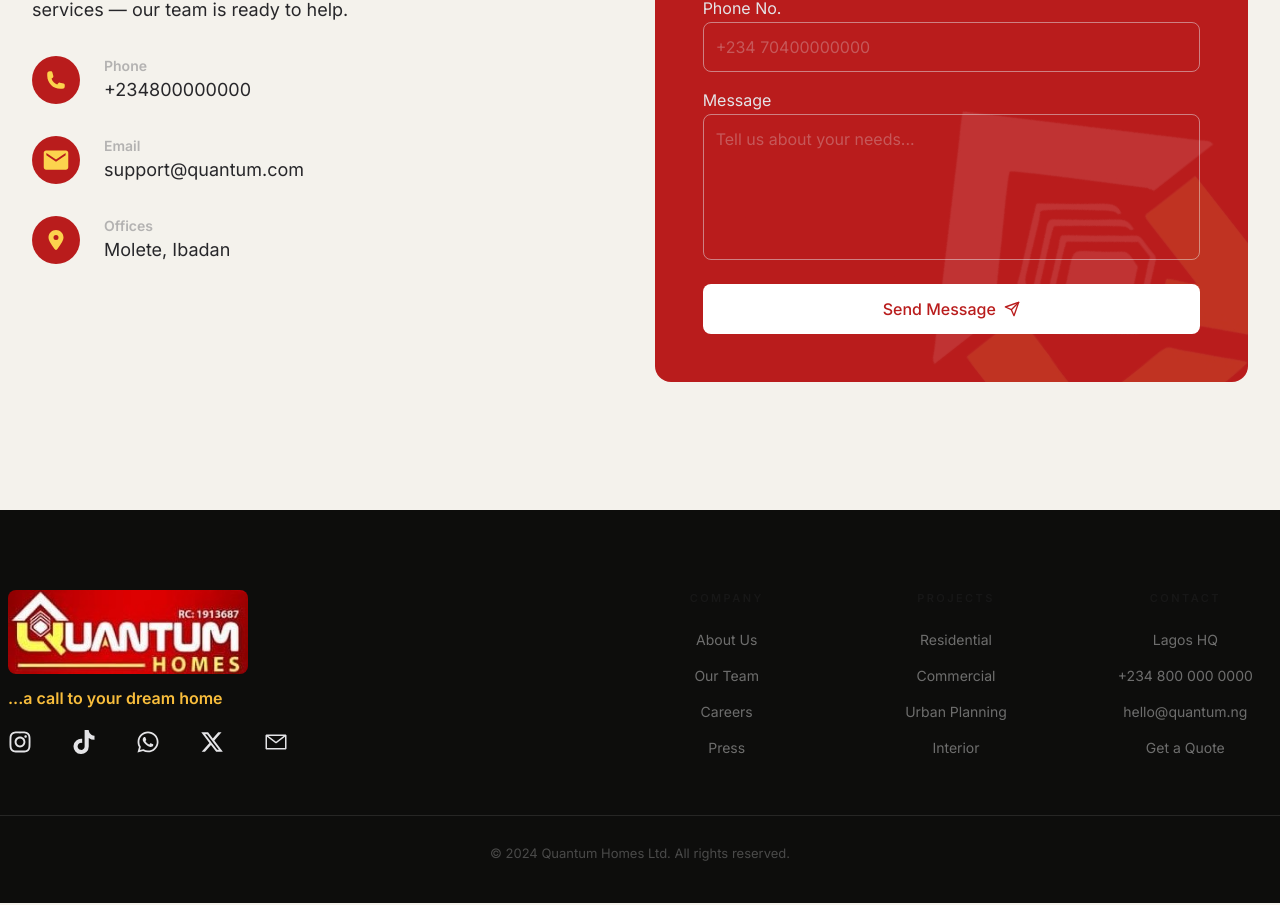
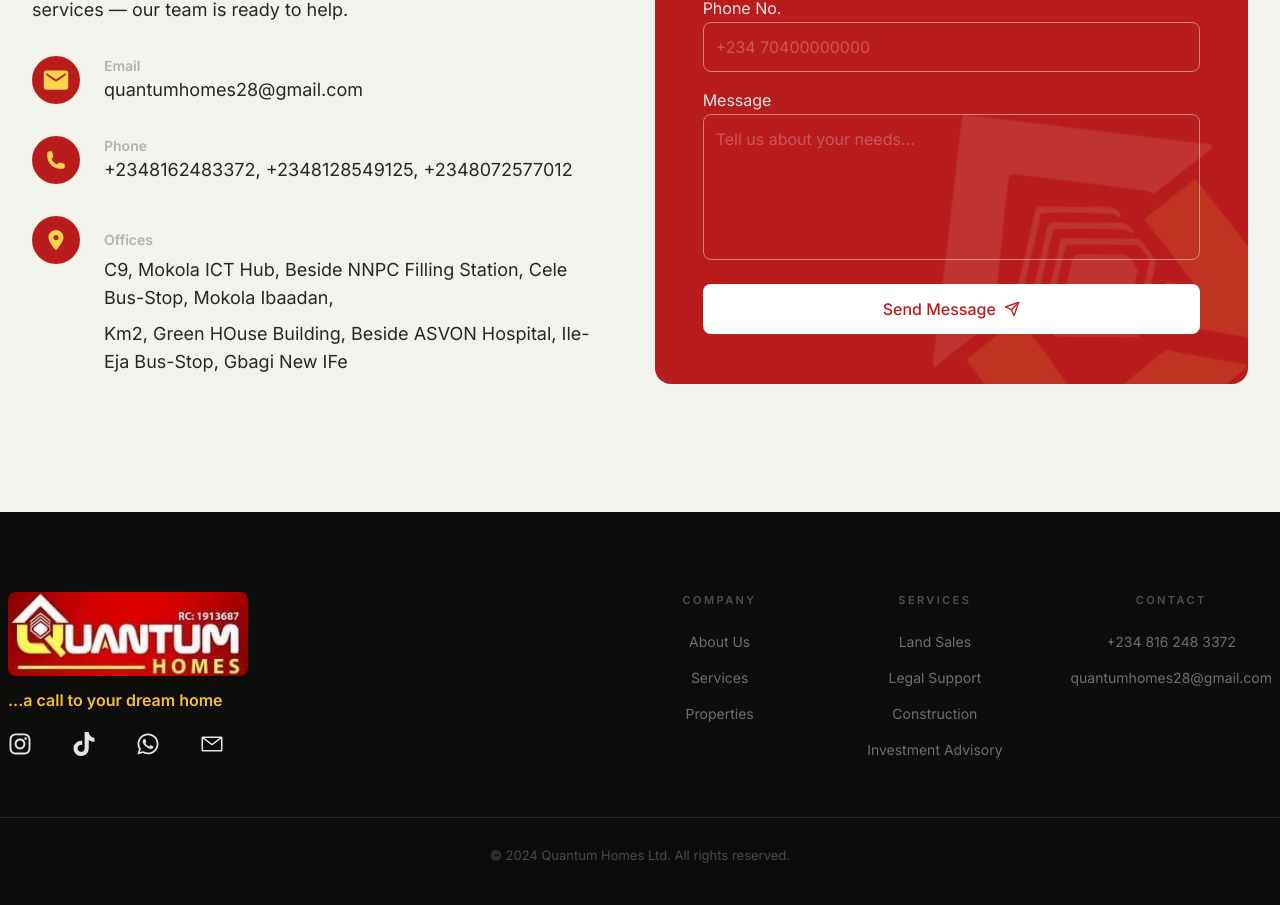
Before and after one commit to JhimmieC137/quantum, a Next.js app: page /contact in a window 1280 px wide. Shown: the part 640-1545 px from the top of the page. Built offline with nearby package versions, Linux system fonts and the light colour scheme.

Commit message:
Fixes on hero sections, footer and contact-us form

```diff
--- a/src/app/about/page.tsx
+++ b/src/app/about/page.tsx
@@ -1,8 +1,6 @@
 'use client'
 
-import { CgMenuGridO } from "react-icons/cg"
 import FadeUp from "@/ui/FadeUp"
-import FadeRight from "@/ui/FadeRight"
 import InvestmentSection from "@/components/Investment"
 import OurClients from "@/components/OurClients"
 import { Montserrat } from "next/font/google"
@@ -18,6 +16,56 @@ const montserrat = Montserrat({
   subsets: ["latin"],
 });
 
+const PLACEHOLDER_DESC = "Lorem ipsum dolor sit amet consectetur adipisicing elit. Corporis, cumque nisi fugit ipsum ducimus, magnam maxime esse ex hic dolorum, ut velit saepe ratione!";
+
+const stats = [
+  { value: "20+",   label: "Years",      accent: "Experience", description: PLACEHOLDER_DESC },
+  { value: "500+",  label: "Properties", accent: "Delivered",  description: PLACEHOLDER_DESC },
+  { value: "1K+",   label: "Happy",      accent: "Clients",    description: PLACEHOLDER_DESC },
+  { value: "10+",   label: "Cities",     accent: "Covered",    description: PLACEHOLDER_DESC },
+];
+
+const missionVision = [
+  {
+    accent: "Mission",
+    content: "At Quantum Homes, our mission is to deliver magnificent real estate services that make homeownership and property investment achievable for everyone, irrespective of class or background.",
+  },
+  {
+    accent: "Vision",
+    content: "To be the undisputed, prime, and dominant real estate development firm in the world, setting global standards in innovation, excellence, and customer satisfaction.",
+  },
+];
+
+function StatItem({ value, label, accent, description }: { value: string; label: string; accent: string; description: string }) {
+  return (
+    <div className="w-full py-16">
+      <p className={`text-red-700 text-[6rem] m-0 p-0 leading-[8rem] ${montserrat.className}`}>
+        {value}
+      </p>
+      <p className="text-zinc-900 text-xl font-semibold mb-1">
+        {label} <span className="text-amber-500 italic">{accent}</span>
+      </p>
+      <p className="text-zinc-900/80 text-md">
+        {description}
+      </p>
+    </div>
+  );
+}
+
+function MissionVisionCard({ accent, content }: { accent: string; content: string }) {
+  return (
+    <div className="w-full p-[2px] bg-gradient-to-br from-red-700 via-amber-400 to-transparent rounded-[1.7rem] overflow-hidden relative">
+      <div className="bg-[#F4F2EC] p-10 rounded-[1.5rem] relative">
+        <p className={`${montserrat.className} text-3xl font-semibold text-zinc-900 mb-12`}>
+          Our <span className="text-amber-400">{accent}</span>
+        </p>
+        <p className="text-xl mt-px text-zinc-900">
+          {content}
+        </p>
+      </div>
+    </div>
+  );
+}
 
 export default function About() {
     const paragraphList = [
@@ -28,7 +76,7 @@ export default function About() {
         ",
         "\
             We pride ourselves on integrity, professionalism, and innovation in the real estate \
-            sector. At Quantum Homes, we don’t just sell properties we build trust, create \
+            sector. At Quantum Homes, we don't just sell properties we build trust, create \
             value, and ensure long-term satisfaction \
         ",
     ]
@@ -50,7 +98,6 @@ export default function About() {
             <div className="bg-[#F4F2EC] py-28 relative overflow-hidden px-2">
                 <img src="/wallpapers/dwg_img_2.png" className="absolute opacity-[0.07] top-[40%] -right-[20%] scale-x-[-1]" />
                 <img src="/wallpapers/dwg_img_2.png" className="absolute opacity-[0.07]  -top-[20%] -left-[20%]" />
-                {/* <img src="/wallpapers/dwg_img_2.png" className="absolute opacity-[0.07] bottom-3 -left-[20%]" /> */}
 
                 <div className="relative max-w-[1000px] m-auto z-50">
                     <p className={`${montserrat.className} text-zinc-900 lg:text-6xl text-5xl font-semibold my-10 text-center`}>
@@ -61,17 +108,13 @@ export default function About() {
                     <div className="w-full flex md:flex-row flex-col gap-12 relative mt-16 items-stretch">
                         {/* Image + red accent block wrapper */}
                         <div className="md:w-1/2 w-full relative">
-                            {/* Red offset background — positioned behind image, top-right offset */}
                             <div className="absolute bg-red-700 -z-10 inset-0 md:-translate-x-3 translate-x-[3px] md:-translate-y-3 -translate-y-[3px] rounded-[1.5rem]" />
-
-                            {/* Image container */}
                             <div className="relative rounded-[1.5rem] overflow-hidden w-full h-full min-h-[30rem]">
-                            <img
-                                src="/wallpapers/planners.png"
-                                className="absolute inset-0 md:scale-110 scale-125 w-full h-full object-cover"
-                            />
-                            {/* Red transparent film — covers only the image */}
-                            <div className="absolute inset-0 bg-red-700/30 z-20" />
+                                <img
+                                    src="/wallpapers/planners.png"
+                                    className="absolute inset-0 md:scale-110 scale-125 w-full h-full object-cover"
+                                />
+                                <div className="absolute inset-0 bg-red-700/30 z-20" />
                             </div>
                         </div>
 
@@ -91,143 +134,32 @@ export default function About() {
                     </div>
 
                     <div className="w-full flex md:flex-row flex-col gap-8 mb-10 mt-14">
-
-                        <div className="w-full p-[2px] bg-gradient-to-br from-red-700 via-amber-400 to-transparent rounded-[1.7rem] overflow-hidden relative">
-                            <div className="bg-[#F4F2EC] p-10 rounded-[1.5rem] relative">
-                                <p className={`${montserrat.className} text-3xl font-semibold text-zinc-900 mb-12`}>
-                                    Our <span className="text-amber-400">Mision</span>
-                                </p>
-
-                                <p className="text-xl mt-px text-zinc-900">
-                                    At Quantum Homes, our mission is to deliver magnificent real estate services that make
-                                    homeownership and property investment achievable for everyone, irrespective of class or
-                                    background.
-                                </p>
-
-                                {/* <p className={`absolute bottom-0 -right-2 text-zinc-400/10 font-semibold text-[6.4rem] leading-4 ${montserrat.className} italic`}>
-                                    <em>Vision</em>
-                                </p> */}
-
-                            </div>
-                        </div>
-
-                        <div className="w-full p-[2px] bg-gradient-to-br from-red-700 via-amber-400 to-transparent rounded-[1.7rem] overflow-hidden relative">
-                            <div className="bg-[#F4F2EC] p-10 rounded-[1.5rem] relative">
-                                <p className={`${montserrat.className} text-3xl font-semibold text-zinc-900 mb-12`}>
-                                    Our <span className="text-amber-400">Vision</span>
-                                </p>
-
-                                <p className="text-xl mt-px text-zinc-900">
-                                    To be the undisputed, prime, and dominant real estate development firm in the world,
-                                    setting global standards in innovation, excellence, and customer satisfaction.
-                                </p>
-                            </div>
-                        </div>
-
+                        {missionVision.map((item) => (
+                            <MissionVisionCard key={item.accent} {...item} />
+                        ))}
                     </div>
-
                 </div>
-
 
                 <p className={`${montserrat.className} text-center text-zinc-900 text-5xl font-semibold mt-[17rem] max-w-[40rem] m-auto`}>
                     Our Impact over <br />
                     <span className="text-amber-500 italic">The Years</span>
                 </p>
-                <div className="mb-5 py-8 xl:max-w-[1000px] max-w-full m-auto flex sm:flex-row flex-col justify-between  w-full lg:gap-14 gap-8 px-3">
 
-
-                    {/* <div className="flex flex-col divide-y-2 divide-amber-500">
-                        <div className="w-full py-24">
-                            <p className={`text-red-700 text-[6rem] m-0 p-0 leading-[8rem] ${montserrat.className}`}>
-                                20+
-                            </p>
-
-                            <p className="text-zinc-900 text-xl font-semibold">
-                                Years <span className="text-amber-500 italic">Experience</span>
-                            </p>
-
-                            <p className="text-zinc-900/80 ">
-                                Lorem ipsum dolor sit amet consectetur adipisicing elit. Corporis, cumque nisi fugit ipsum ducimus, magnam maxime esse ex hic dolorum, ut velit saepe ratione! Quidem eum assumenda ipsum nisi repudiandae!
-                            </p>
-                        </div>
-                        <div className="w-full py-24">
-                            <p className={`text-red-700 text-[6rem] m-0 p-0 leading-[8rem] ${montserrat.className}`}>
-                                20+
-                            </p>
-
-                            <p className="text-zinc-900 text-xl font-semibold">
-                                Years <span className="text-amber-500 italic">Experience</span>
-                            </p>
-
-                            <p className="text-zinc-900/80 ">
-                                Lorem ipsum dolor sit amet consectetur adipisicing elit. Corporis, cumque nisi fugit ipsum ducimus, magnam maxime esse ex hic dolorum, ut velit saepe ratione! Quidem eum assumenda ipsum nisi repudiandae!
-                            </p>
-                        </div>
-                    </div>  */}
-
-                    <div className="flex flex-col divide-y-2 divide-amber-500 ">
-                        <div className="w-full py-16">
-                            <p className={`text-red-700 text-[6rem] m-0 p-0 leading-[8rem] ${montserrat.className}`}>
-                                20+
-                            </p>
-
-                            <p className="text-zinc-900 text-xl font-semibold mb-1">
-                                Years <span className="text-amber-500 italic">Experience</span>
-                            </p>
-
-                            <p className="text-zinc-900/80 text-md">
-                                Lorem ipsum dolor sit amet consectetur adipisicing elit. Corporis, cumque nisi fugit ipsum ducimus, magnam maxime esse ex hic dolorum, ut velit saepe ratione!
-                            </p>
-                        </div>
-                        <div className="w-full py-16">
-                            <p className={`text-red-700 text-[6rem] m-0 p-0 leading-[8rem] ${montserrat.className}`}>
-                                20+
-                            </p>
-
-                            <p className="text-zinc-900 text-xl font-semibold mb-1">
-                                Years <span className="text-amber-500 italic">Experience</span>
-                            </p>
-
-                            <p className="text-zinc-900/80 text-md">
-                                Lorem ipsum dolor sit amet consectetur adipisicing elit. Corporis, cumque nisi fugit ipsum ducimus, magnam maxime esse ex hic dolorum, ut velit saepe ratione!
-                            </p>
-                        </div>
+                <div className="mb-5 py-8 xl:max-w-[1000px] max-w-full m-auto flex sm:flex-row flex-col justify-between w-full lg:gap-14 gap-8 px-3">
+                    <div className="flex flex-col divide-y-2 divide-amber-500">
+                        {stats.slice(0, 2).map((stat) => (
+                            <StatItem key={stat.accent} {...stat} />
+                        ))}
                     </div>
 
                     <div className="h-[2px] w-full bg-amber-500 sm:hidden block"/>
 
                     <div className="flex flex-col divide-y-2 divide-amber-500">
-                        <div className="w-full py-16">
-                            <p className={`text-red-700 text-[6rem] m-0 p-0 leading-[8rem] ${montserrat.className}`}>
-                                20+
-                            </p>
-
-                            <p className="text-zinc-900 text-xl font-semibold mb-1">
-                                Years <span className="text-amber-500 italic">Experience</span>
-                            </p>
-
-                            <p className="text-zinc-900/80 text-md">
-                                Lorem ipsum dolor sit amet consectetur adipisicing elit. Corporis, cumque nisi fugit ipsum ducimus, magnam maxime esse ex hic dolorum, ut velit saepe ratione!
-                            </p>
-                        </div>
-                        <div className="w-full py-16">
-                            <p className={`text-red-700 text-[6rem] m-0 p-0 leading-[8rem] ${montserrat.className}`}>
-                                20+
-                            </p>
-
-                            <p className="text-zinc-900 text-xl font-semibold mb-1">
-                                Years <span className="text-amber-500 italic">Experience</span>
-                            </p>
-
-                            <p className="text-zinc-900/80 text-md">
-                                Lorem ipsum dolor sit amet consectetur adipisicing elit. Corporis, cumque nisi fugit ipsum ducimus, magnam maxime esse ex hic dolorum, ut velit saepe ratione!
-                            </p>
-                        </div>
+                        {stats.slice(2).map((stat) => (
+                            <StatItem key={stat.accent} {...stat} />
+                        ))}
                     </div>
-
-
                 </div>
-
             </div>
 
             <TeamGrid />
--- a/src/app/contact/page.tsx
+++ b/src/app/contact/page.tsx
@@ -43,21 +43,43 @@ export default function ContactUs() {
 
                         {[
                             {
+                                icon: <IoMdMail className="text-amber-300 size-7" />,
+                                label: "Email",
+                                value: "quantumhomes28@gmail.com",
+                            },
+                            {
                                 icon: <HiPhone className="text-amber-300 size-5" />,
                                 label: "Phone",
-                                value: "+234800000000",
-                            },
-                            {
-                                icon: <IoMdMail className="text-amber-300 size-7" />,
-                                label: "Email",
-                                value: "support@quantum.com",
+                                value: "+2348162483372, +2348128549125, +2348072577012",
                             },
                             {
                                 icon: <FaLocationDot className="text-amber-300 size-5" />,
                                 label: "Offices",
-                                value: "Molete, Ibadan",
+                                value: [
+                                    "C9, Mokola ICT Hub, Beside NNPC Filling Station, Cele Bus-Stop, Mokola Ibaadan,",
+                                    "Km2, Green HOuse Building, Beside ASVON Hospital, Ile-Eja Bus-Stop, Gbagi New IFe"
+                                ],
                             },
-                        ].map((item) => (
+                        ].map((item: any) => (
+                            item.label === "Offices" ? (
+                                <div key={item.label} className="flex flex-col w-full mt-8 gap-0">
+                                    <div className="flex gap-6 items-center">
+                                        <div className="bg-red-700 shrink-0 size-12 flex justify-center items-center rounded-full">
+                                            {item.icon}
+                                        </div>
+                                        <p className="text-zinc-600/40 font-semibold text-sm">
+                                            {item.label}
+                                        </p>
+                                    </div>
+                                    <div className="pl-[72px] pr-8 -mt-2">
+                                        {item.value.map((office: string) => (
+                                            <p key={office} className="text-zinc-800 text-base sm:text-lg mb-2">
+                                                {office}
+                                            </p>
+                                        ))}
+                                    </div>
+                                </div>
+                            ) : (
                                 <div key={item.label} className="flex gap-6 w-full items-center mt-8">
                                     <div className="bg-red-700 shrink-0 size-12 flex justify-center items-center rounded-full">
                                         {item.icon}
@@ -71,12 +93,13 @@ export default function ContactUs() {
                                         </p>
                                     </div>
                                 </div>
+                            )
                         ))}
                     </div>
 
                     {/* Contact form */}
                     <form className="lg:w-1/2 w-full p-8 sm:p-10 lg:p-12 bg-red-700 rounded-2xl overflow-hidden relative" action="">
-                        <img src="/quantum_logo.png" className="absolute opacity-10 -bottom-[32%] -right-[17%] -rotate-[38deg] w-[33rem] z-0"/>
+                        <img src="/quantum_logo.png" className="absolute opacity-10 -bottom-[32%] -right-[17%] -rotate-[38deg] w-[33rem] z-0 pointer-events-none"/>
 
                         <div className="grid grid-cols-1 sm:grid-cols-2 gap-5 mb-4">
                             <div className="flex flex-col gap-y-[2px]">
--- a/src/components/Footer.tsx
+++ b/src/components/Footer.tsx
@@ -1,5 +1,6 @@
 'use client'
 
+import { pageRoutes } from "@/data/routes";
 import React from "react";
 import { FaInstagram, FaTiktok, FaWhatsapp } from "react-icons/fa";
 import { FaXTwitter } from "react-icons/fa6";
@@ -10,42 +11,76 @@ const Footer: React.FC = () => {
     const columns = [
         {
             label: "Company",
-            links: ["About Us", "Our Team", "Careers", "Press"],
+            links: [
+              {
+                name: "About Us",
+                link: "/about",
+              },
+              {
+                name: "Services",
+                link: "/services",
+              },
+              {
+                name: "Properties",
+                link: "/properties",
+              },
+            ],
         },
         {
-            label: "Projects",
-            links: ["Residential", "Commercial", "Urban Planning", "Interior"],
+            label: "Services",
+            links: [
+             {
+                name: "Land Sales",
+                link: pageRoutes.services.landSales,
+             },
+             {
+                name: "Legal Support",
+                link: pageRoutes.services.legalSupport,
+             },
+             {
+                name: "Construction",
+                link: pageRoutes.services.construction,
+             },
+             {
+                name: "Investment Advisory",
+                link: pageRoutes.services.realEstateAdvisory,
+             },
+            ],
         },
         {
             label: "Contact",
             links: [
-            "Lagos HQ",
-            "+234 800 000 0000",
-            "hello@quantum.ng",
-            "Get a Quote",
+              {
+                name: "+234 816 248 3372",
+                link: "tel:+2348162483372",
+              },
+              {
+                name: "quantumhomes28@gmail.com",
+                link: "mailto:quantumhomes28@gmail.com",
+              },
             ],
         },
     ];
 
     const socialLinks = [
         {
-            link: 'https://www.instagram.com',
+            link: 'https://www.instagram.com/quantumhomesofficial/',
             icon: (key: number) => <FaInstagram key={key} className="w-6 h-auto hover:text-primary ease-in-out duration-150" />,
         },
         {
-            link: 'https://www.instagram.com',
+            link: 'https://www.tiktok.com/@quantum_homes?_t=ZS-8ze1aq6o50a&_r=1',
             icon: (key: number) => <FaTiktok key={key} className="w-6 h-auto hover:text-primary ease-in-out duration-150" />,
         },
         {
             link: 'https://www.instagram.com',
             icon: (key: number) => <FaWhatsapp key={key} className="w-6 h-auto hover:text-primary ease-in-out duration-150" />,
         },
+        // {
+        //     link: 'https://www.instagram.com',
+        //     icon: (key: number) => <FaXTwitter  key={key} className="w-6 h-auto hover:text-primary ease-in-out duration-150" />,
+        // },
         {
-            link: 'https://www.instagram.com',
-            icon: (key: number) => <FaXTwitter  key={key} className="w-6 h-auto hover:text-primary ease-in-out duration-150" />,
-        },
-        {
-            link: 'https:mailto:example@mail.com',
+            link: 'https:mailto:quantumhomes28@gmail.com',
             icon: (key: number) => <VscMail key={key} className="w-6 h-auto hover:text-primary ease-in-out duration-150" />,
         },
     ]
@@ -76,22 +111,22 @@ const Footer: React.FC = () => {
           {/* Columns */}
           {columns.map((col) => (
             <div key={col.label}>
-              <p className="text-[11px] font-semibold tracking-[0.22em] text-[var(--Y)] uppercase mb-5">
+              <p className="text-[11px] font-semibold tracking-[0.22em] text-zinc-200/30 uppercase mb-5">
                 {col.label}
               </p>
 
               <ul className="flex flex-col gap-3">
-                {col.links.map((link) => (
-                  <li key={link}>
+                {col.links.map((link, idx) => (
+                  <li key={idx}>
                     <a
-                      href="#"
+                      href={link?.link}
                       className="
                         text-white/40 text-sm
                         transition-colors duration-200
                         hover:text-white
                       "
                     >
-                      {link}
+                      {link?.name}
                     </a>
                   </li>
                 ))}
--- a/src/sections/services/ServiceHero.tsx
+++ b/src/sections/services/ServiceHero.tsx
@@ -26,7 +26,7 @@ export default function ServiceHero({
     description: string
 }) {
     return (
-        <div className="relative h-[22rem] sm:h-[32rem] lg:h-[47rem] max-h-[47rem] overflow-hidden">
+        <div className="relative h-[30rem] sm:h-[32rem] lg:h-[47rem] max-h-[47rem] overflow-hidden">
             <div className="absolute inset-0 bg-black/70 z-10"/>
             <img
                 src={image}
```
Also changed, not shown: src/components/TeamGrid.tsx (+9 -9 lines). Lines whose indentation alone changed are shown as unchanged.
